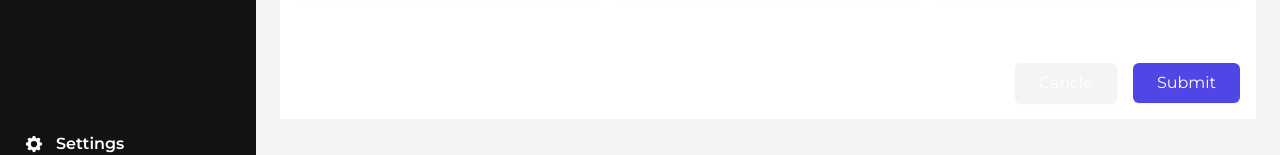
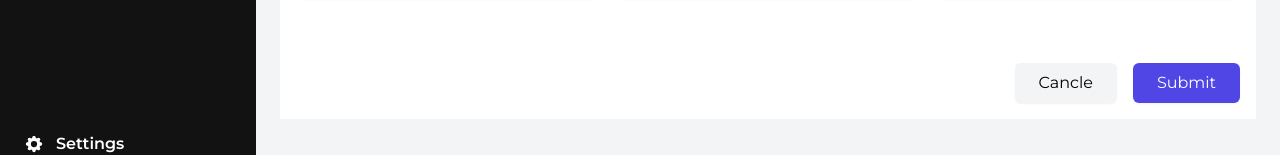
Before and after one commit to codeamanwal/aays, a React (Create React App) app: page /customize in a window 1280 px wide. Shown: the part 552-707 px from the top of the page. Built offline with nearby package versions, Linux system fonts and the light colour scheme.

Commit message:
`Fixed button styles in CustomizeFormPage.js`

```diff
--- a/src/pages/CustomizeFormPage.js
+++ b/src/pages/CustomizeFormPage.js
@@ -89,13 +89,13 @@ const CustomizePage = () => {
         <div className="mt-8 flex flex-wrap justify-end  text-black gap-4 mb-5 p-4">
           <button
             onClick={handleCancle}
-            className="rounded-md bg-gray-100 px-6 py-2 text-black shadow-sm transition-all text-white shadow-md hover:bg-gray-200 focus:outline-none focus:ring-2 focus:ring-purple-500 focus:ring-offset-2"
+            className="rounded-md bg-gray-100 px-6 py-2 text-black shadow-sm transition-all  hover:bg-gray-200 focus:outline-none focus:ring-2 focus:ring-purple-500 focus:ring-offset-2"
           >
             Cancle
           </button>
           <button
             onClick={handleSubmit}
-            className="rounded-md bg-indigo-600 px-6 py-2 text-white shadow-sm transition-all text-white shadow-md hover:bg-indigo-700 focus:outline-none focus:ring-2 focus:ring-purple-500 focus:ring-offset-2"
+            className="rounded-md bg-indigo-600 px-6 py-2 text-white shadow-sm transition-all hover:bg-indigo-700 focus:outline-none focus:ring-2 focus:ring-purple-500 focus:ring-offset-2"
           >
             Submit
           </button>
```
